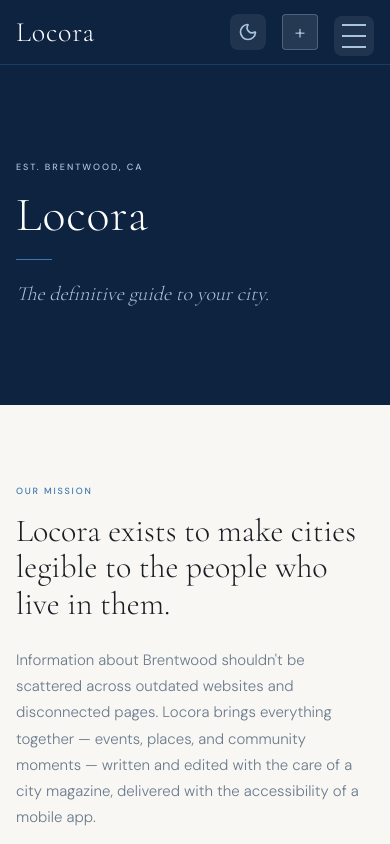
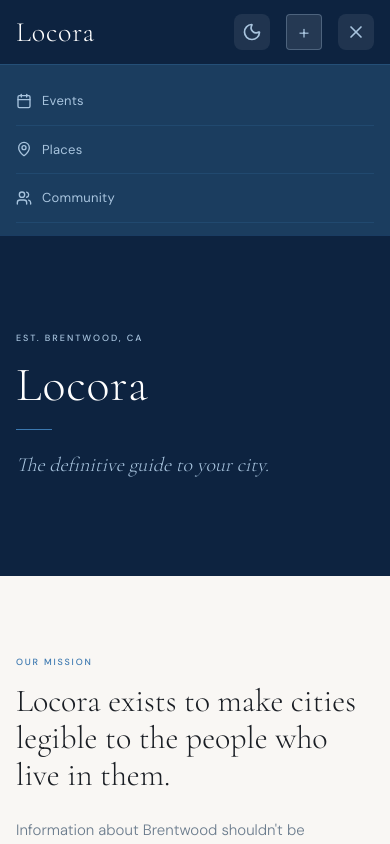
Before and after one commit to yajathb/locora-app, a Next.js app in the folder frontend/: page /about in a window 390 px wide. Both pictures are taken after a click on the button 354 px from the left and 35 px from the top of the page. Shown: the top 844 px of the page. Built offline with nearby package versions, Linux system fonts and the light colour scheme.

Commit message:
added working hamburger menu for mobile devices

```diff
--- a/frontend/app/about/page.tsx
+++ b/frontend/app/about/page.tsx
@@ -280,8 +280,8 @@ export default function AboutPage() {
           <div className="grid md:grid-cols-2 gap-6">
             {[
               { name: "Aarav Bhattacharya", role: "Founder", bio: "There's just no good way to find out what's going on in Brentwood. I want to know where the cool events are, which restaurants are actually worth going to, and what hidden gems I might be missing. So I started Locora to solve that problem as a guide for people who love this city as much as I do." },
+              { name: "Nahar", role: "Co-Founder", bio: "I love creating tools that help people discover and engage with their communities. In my role as Co-Founder, I work to connect Locora with local businesses and organizations to ensure our guide is comprehensive and inclusive." },
               { name: "Aashutosh Vyas", role: "Lead Programmer", bio: "I'm passionate about building tools that help people discover and engage with their communities. In my role as Lead Programmer, I work to ensure that Locora delivers a seamless and enjoyable experience for all users." },
-              { name: "Nahar", role: "Outreach Lead", bio: "I love creating tools that help people discover and engage with their communities. In my role as Outreach Lead, I work to connect Locora with local businesses and organizations to ensure our guide is comprehensive and inclusive." },
               { name: "Yajath Barve", role: "Programmer", bio: "I'm passionate about building tools that help people discover and engage with their communities. In my role as Programmer, I work to ensure that Locora delivers a seamless and enjoyable experience for all users." },
               { name: "Satvika Srikireddy", role: "Designer", bio: "I believe that good design can make information more accessible and enjoyable to interact with. As Locora's Designer, I focus on crafting a visually appealing and user-friendly interface that reflects the unique character of Brentwood." },
             ].map((person, i) => (
--- a/frontend/components/Navbar.tsx
+++ b/frontend/components/Navbar.tsx
@@ -1,14 +1,16 @@
 "use client";
 
 import Link from "next/link";
-import { MapPin, Calendar, Users, Moon, Sun } from "lucide-react";
+import { MapPin, Calendar, Users, Moon, Sun, Menu, X } from "lucide-react";
 import { useDarkMode } from "@/components/DarkModeProvider";
 import PlusDropdown from "@/components/PlusDropdown";
+import { useState } from "react";
 
 interface NavbarProps {}
 
 export default function Navbar({}: NavbarProps) {
   const { isDark, toggleDarkMode } = useDarkMode();
+  const [mobileOpen, setMobileOpen] = useState(false);
 
   return (
     <nav
@@ -21,7 +23,8 @@ export default function Navbar({}: NavbarProps) {
     >
       <div className="max-w-7xl mx-auto px-4 sm:px-6 lg:px-8">
         <div className="flex items-center justify-between h-16">
-          {/* Wordmark — Cormorant Garamond, white, per brandkit */}
+
+          {/* Wordmark */}
           <Link href="/" className="flex items-center group">
             <span
               style={{
@@ -37,16 +40,11 @@ export default function Navbar({}: NavbarProps) {
             </span>
           </Link>
 
+          {/* Desktop nav */}
           <div className="hidden md:flex items-center gap-8">
             <Link
               href="/events"
-              style={{
-                color: "var(--brand-mist)",
-                fontFamily: "var(--font-dm-sans)",
-                fontSize: "13px",
-                fontWeight: 400,
-                letterSpacing: "0.02em",
-              }}
+              style={{ color: "var(--brand-mist)", fontFamily: "var(--font-dm-sans)", fontSize: "13px", fontWeight: 400, letterSpacing: "0.02em" }}
               className="hover:text-white transition-colors duration-200 flex items-center gap-2"
             >
               <Calendar className="w-4 h-4" />
@@ -54,13 +52,7 @@ export default function Navbar({}: NavbarProps) {
             </Link>
             <Link
               href="/places"
-              style={{
-                color: "var(--brand-mist)",
-                fontFamily: "var(--font-dm-sans)",
-                fontSize: "13px",
-                fontWeight: 400,
-                letterSpacing: "0.02em",
-              }}
+              style={{ color: "var(--brand-mist)", fontFamily: "var(--font-dm-sans)", fontSize: "13px", fontWeight: 400, letterSpacing: "0.02em" }}
               className="hover:text-white transition-colors duration-200 flex items-center gap-2"
             >
               <MapPin className="w-4 h-4" />
@@ -68,13 +60,7 @@ export default function Navbar({}: NavbarProps) {
             </Link>
             <Link
               href="/"
-              style={{
-                color: "var(--brand-mist)",
-                fontFamily: "var(--font-dm-sans)",
-                fontSize: "13px",
-                fontWeight: 400,
-                letterSpacing: "0.02em",
-              }}
+              style={{ color: "var(--brand-mist)", fontFamily: "var(--font-dm-sans)", fontSize: "13px", fontWeight: 400, letterSpacing: "0.02em" }}
               className="hover:text-white transition-colors duration-200 flex items-center gap-2"
             >
               <Users className="w-4 h-4" />
@@ -82,6 +68,7 @@ export default function Navbar({}: NavbarProps) {
             </Link>
           </div>
 
+          {/* Right controls */}
           <div className="flex items-center gap-4">
             <button
               onClick={toggleDarkMode}
@@ -93,39 +80,70 @@ export default function Navbar({}: NavbarProps) {
               {isDark ? (
                 <Sun className="w-5 h-5 text-yellow-400" />
               ) : (
-                <Moon
-                  className="w-5 h-5"
-                  style={{ color: "var(--brand-mist)" }}
-                />
+                <Moon className="w-5 h-5" style={{ color: "var(--brand-mist)" }} />
               )}
             </button>
 
             <PlusDropdown />
 
-            <div className="md:hidden">
-              <button
-                style={{ backgroundColor: "rgba(255,255,255,0.08)" }}
-                className="p-2 rounded-lg transition-colors duration-200"
+            {/* Hamburger — mobile only */}
+            <button
+              className="md:hidden p-2 rounded-lg transition-colors duration-200"
+              style={{ backgroundColor: "rgba(255,255,255,0.08)" }}
+              onClick={() => setMobileOpen((prev) => !prev)}
+              aria-label="Toggle menu"
+            >
+              {mobileOpen
+                ? <X className="w-5 h-5" style={{ color: "var(--brand-mist)" }} />
+                : <Menu className="w-5 h-5" style={{ color: "var(--brand-mist)" }} />
+              }
+            </button>
+          </div>
+
+        </div>
+      </div>
+
+      {/* Mobile dropdown */}
+      {mobileOpen && (
+        <div
+          style={{
+            backgroundColor: "var(--brand-steel)",
+            borderTop: "0.5px solid rgba(59,120,176,0.3)",
+          }}
+          className="md:hidden"
+        >
+          <div className="max-w-7xl mx-auto px-4 py-3 flex flex-col">
+            {[
+              { href: "/events", icon: <Calendar className="w-4 h-4" />, label: "Events" },
+              { href: "/places", icon: <MapPin className="w-4 h-4" />,   label: "Places" },
+              { href: "/",       icon: <Users className="w-4 h-4" />,    label: "Community" },
+            ].map(({ href, icon, label }) => (
+              <Link
+                key={label}
+                href={href}
+                onClick={() => setMobileOpen(false)}
+                style={{
+                  fontFamily: "var(--font-dm-sans)",
+                  fontSize: "13px",
+                  fontWeight: 400,
+                  letterSpacing: "0.02em",
+                  color: "var(--brand-mist)",
+                  borderBottom: "0.5px solid rgba(59,120,176,0.2)",
+                  padding: "14px 0",
+                  display: "flex",
+                  alignItems: "center",
+                  gap: "10px",
+                }}
+                className="hover:text-white transition-colors duration-200"
               >
-                <div className="w-6 h-6 flex flex-col justify-between">
-                  <span
-                    style={{ backgroundColor: "var(--brand-mist)" }}
-                    className="h-0.5 w-full"
-                  ></span>
-                  <span
-                    style={{ backgroundColor: "var(--brand-mist)" }}
-                    className="h-0.5 w-full"
-                  ></span>
-                  <span
-                    style={{ backgroundColor: "var(--brand-mist)" }}
-                    className="h-0.5 w-full"
-                  ></span>
-                </div>
-              </button>
-            </div>
+                {icon}
+                {label}
+              </Link>
+            ))}
           </div>
         </div>
-      </div>
+      )}
+
     </nav>
   );
 }
```
